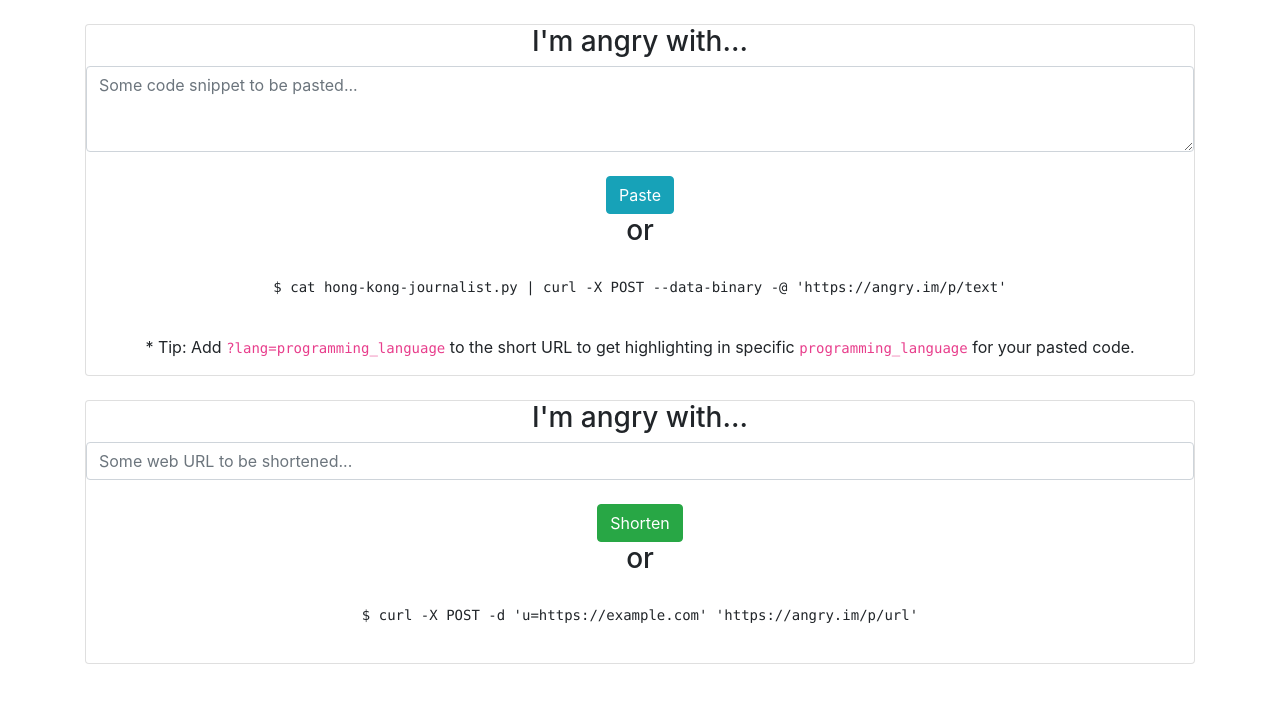
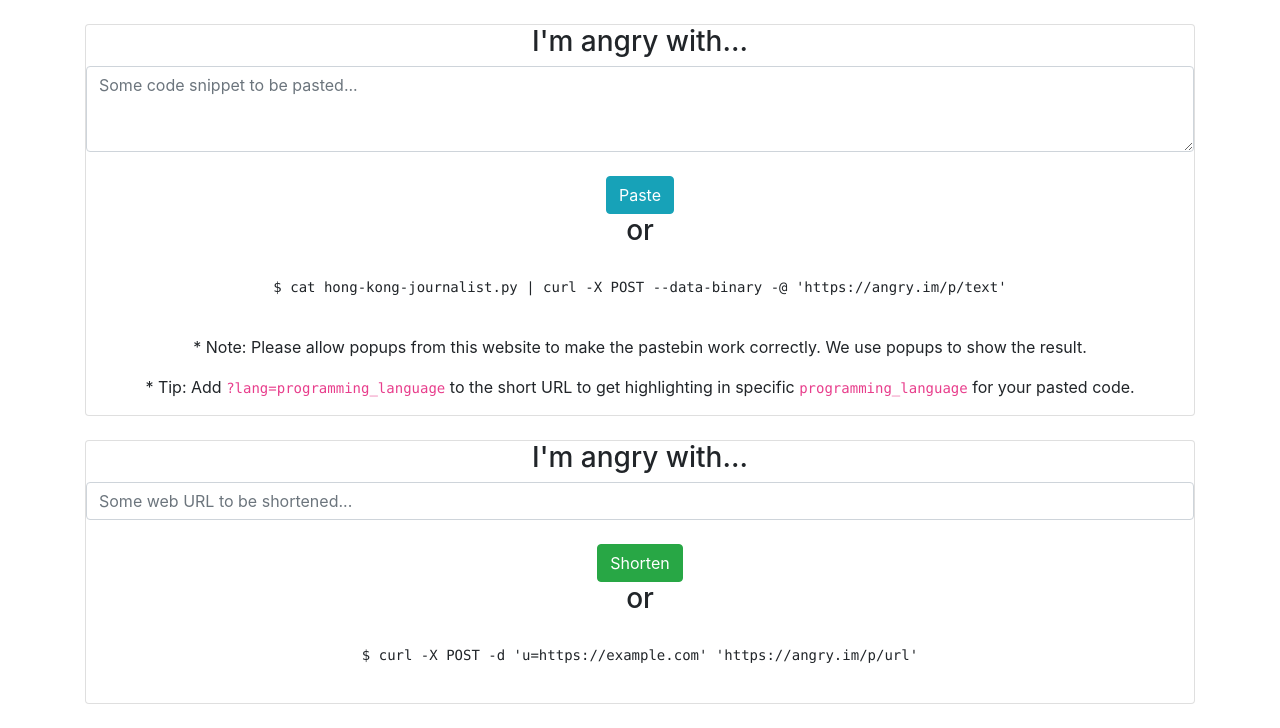
Before and after one commit to PeterCxy/imangry, a website: page static/index.html in a window 1280 px wide. Shown: the part 821-1549 px from the top of the page. Before the commit the page ends 1509 px from the top, so only its background shows below. Drawn offline with nearby package versions, Linux system fonts and the light colour scheme; a script that the page names is missing; a small style sheet from the web is missing.

Commit message:
index.html: note about the popups

```diff
--- a/static/index.html
+++ b/static/index.html
@@ -56,6 +56,7 @@ $ curl -X POST 'https://angry.im/p/life'
             <pre><code class="bash">
 $ cat hong-kong-journalist.py | curl -X POST --data-binary -@ 'https://angry.im/p/text'
             </code></pre>
+            <p>* Note: Please allow popups from this website to make the pastebin work correctly. We use popups to show the result.</p>
             <p>* Tip: Add <code>?lang=programming_language</code> to the short URL to get highlighting in specific <code>programming_language</code> for your pasted code.</p>
         </div>
       </div>
```
